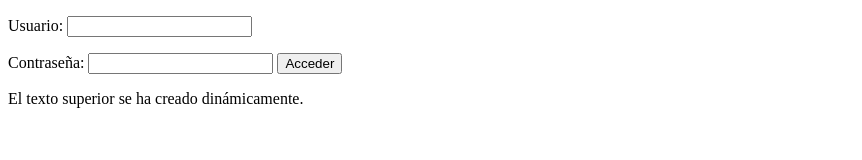
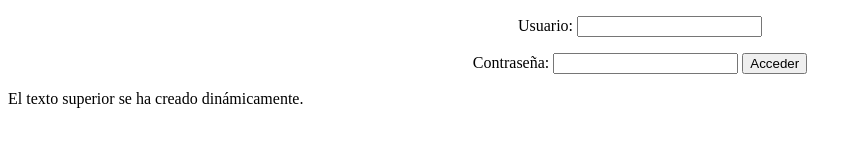
Before and after one commit to wallei/quiero.dormir.la.siesta, a plain HTML site: page index.html in a window 1280 px wide. Shown: the whole page, without its empty margins (0-862 px from the left). Drawn offline with Linux system fonts and the light colour scheme.

Commit message:
Update index.html

```diff
--- a/index.html
+++ b/index.html
@@ -6,13 +6,13 @@
 </head>
 <body>
 
-    <form name=form >
+    <center><form name=form >
 
         <P>Usuario:    <input type=text name=login>
         <P>Contraseña: <input type=password name=password>
         <input onclick=ir_Al_if_y_while() type=button value=Acceder>
 
-    </form>
+            </form> </center>
     <div id="div1">El texto superior se ha creado dinámicamente.</div>
 </body>
 <script  language=JavaScript>
```
